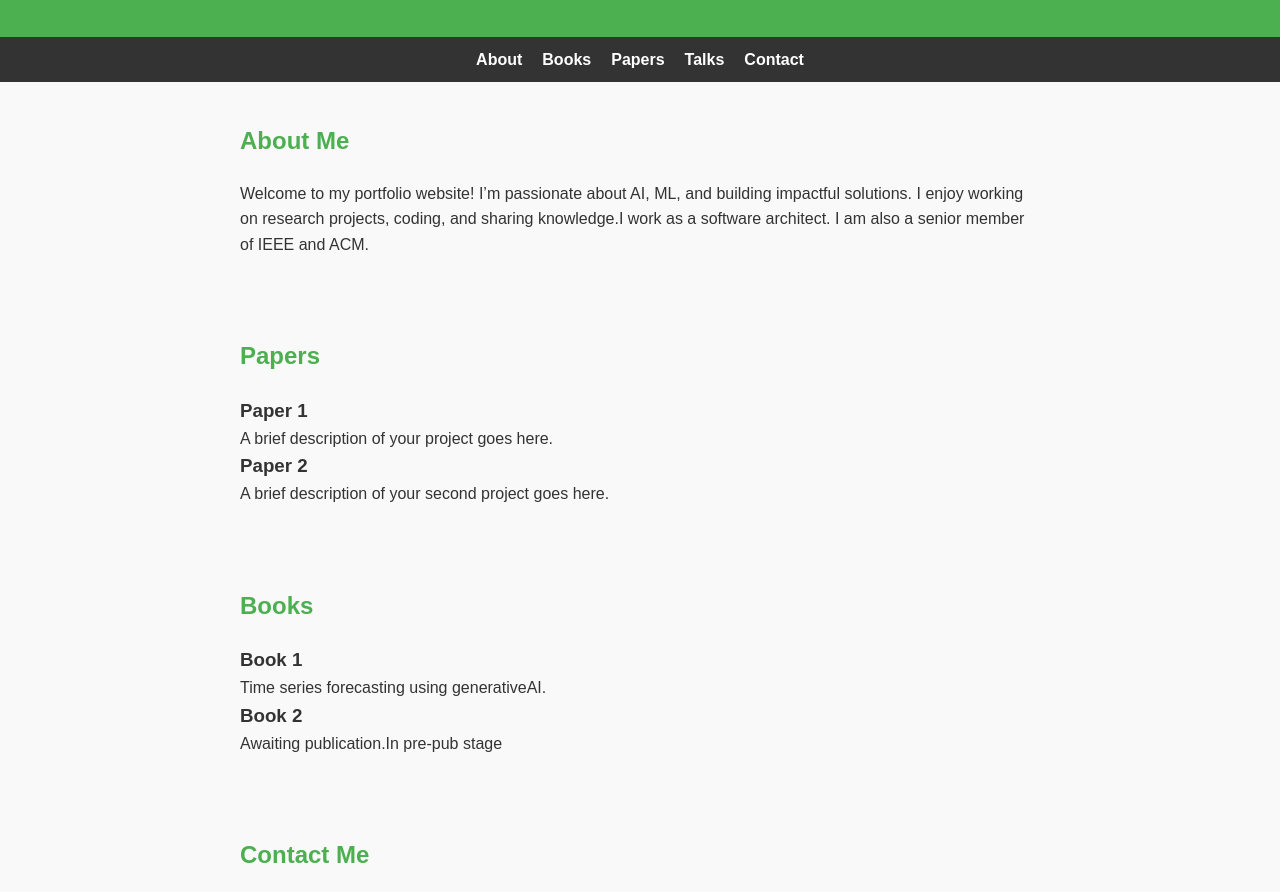
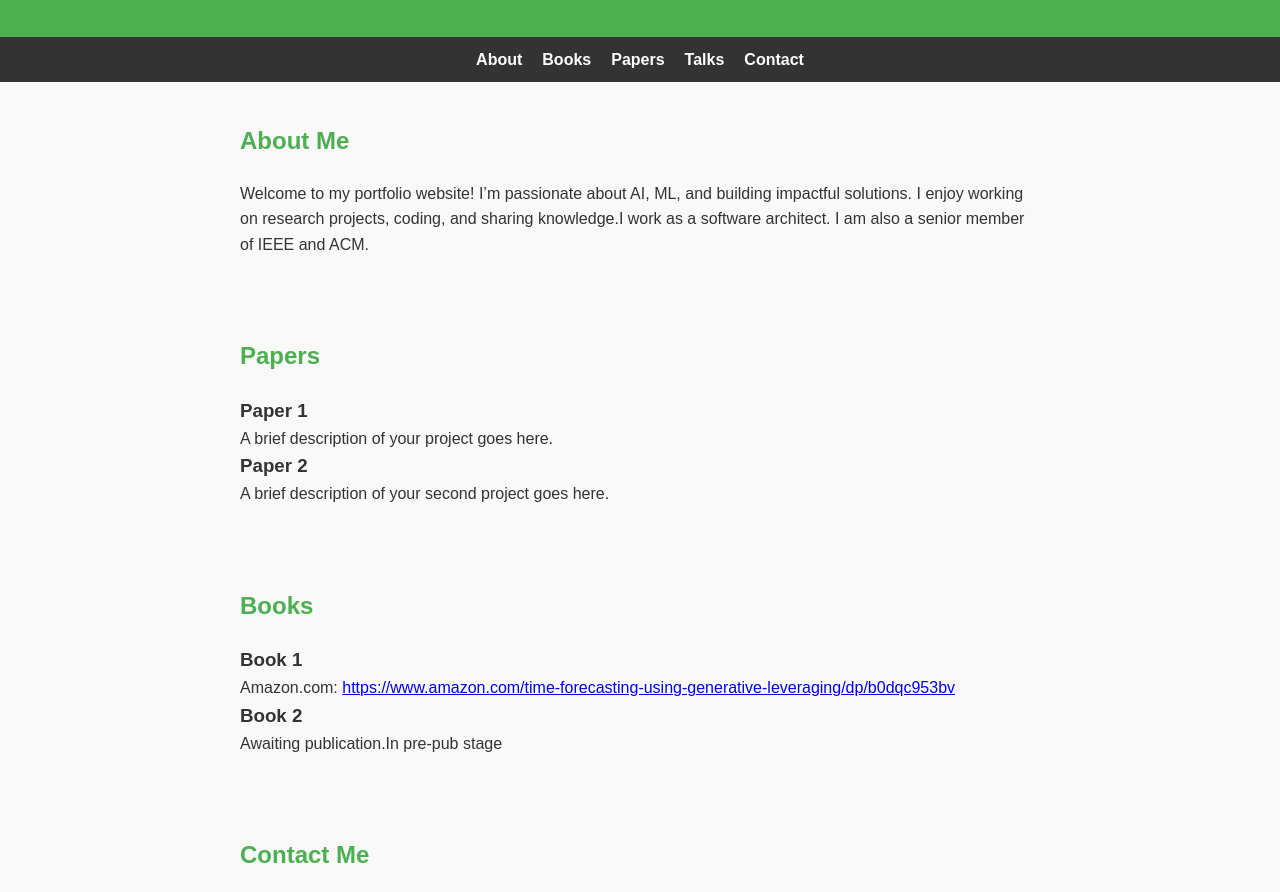
Before and after one commit to sriram-1/M.Sriram, a plain HTML site: page index.html in a window 1280 px wide. Shown: the part 133-1025 px from the top of the page. Drawn offline with Linux system fonts and the light colour scheme.

Commit message:
updated book link

```diff
--- a/index.html
+++ b/index.html
@@ -51,7 +51,7 @@
     <h2>Books</h2>
     <div class="books">
       <h3>Book 1</h3>
-      <p>Time series forecasting using generativeAI.</p>
+      <p>Amazon.com: <a href="Time series forecasting using generativeAI"  target="_blank">https://www.amazon.com/time-forecasting-using-generative-leveraging/dp/b0dqc953bv</a></p>
     </div>
     <div class="books">
       <h3>Book 2</h3>
```
